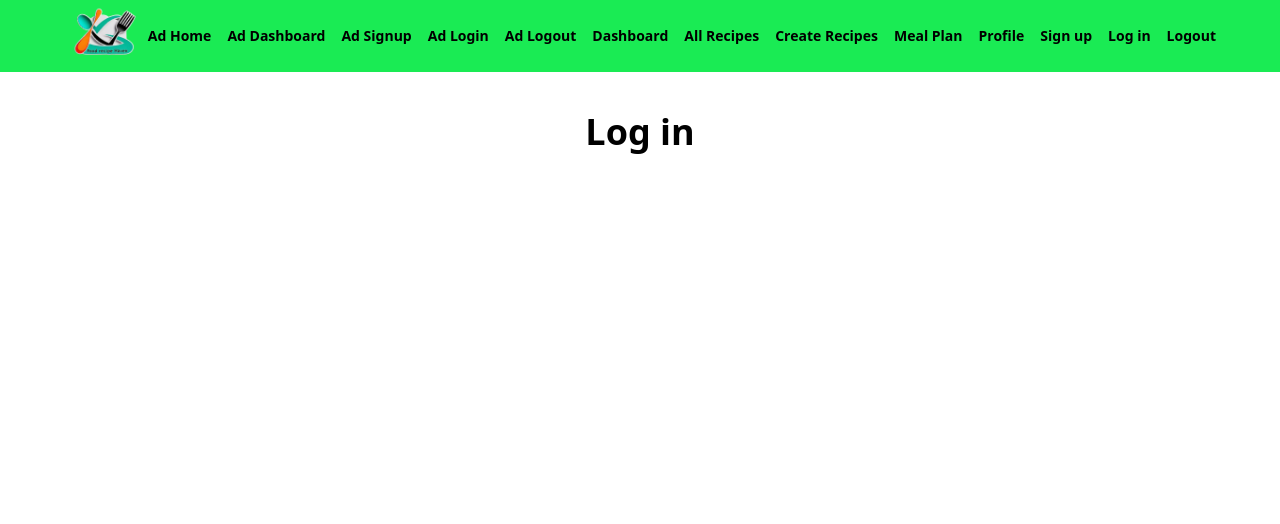
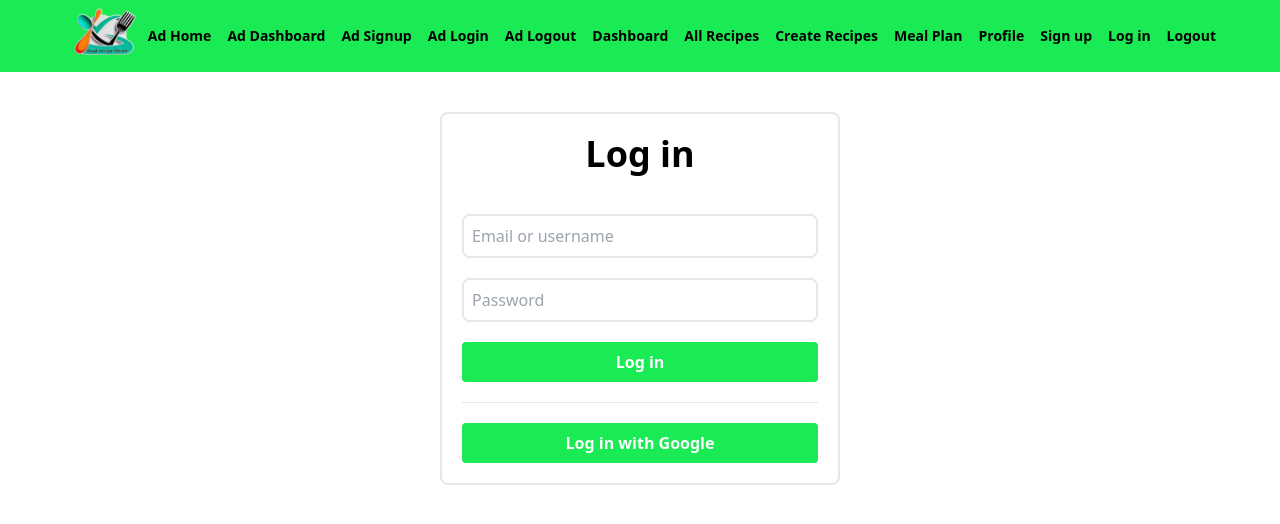
Before and after one commit to karanssu/ai-recipe-haven, a Next.js app: page /login in a window 1280 px wide. Shown: the top 524 px of the page. Built offline with nearby package versions, Linux system fonts and the light colour scheme.

Commit message:
basic login page styled

```diff
--- a/app/(root)/(user)/(auth)/login/page.tsx
+++ b/app/(root)/(user)/(auth)/login/page.tsx
@@ -1,5 +1,57 @@
+import Form from "next/form";
+
 const Page = () => {
-	return <div className="text-4xl text-center mt-10 font-semibold">Log in</div>;
+	return (
+		<div className="border-2 border-gray-200 p-5 rounded-lg w-[400px] ml-auto mr-auto mt-10">
+			<div className="text-4xl text-center font-semibold">Log in</div>
+
+			<div className="mt-5">
+				<Form
+					action={async () => {
+						"use server";
+						console.log("Sign up with email and password");
+					}}
+				>
+					<input
+						type="text"
+						name="usernameEmail"
+						placeholder="Email or username"
+						className="border-2 border-gray-200 p-2 rounded-lg w-full mt-5"
+					/>
+					<input
+						type="password"
+						name="password"
+						placeholder="Password"
+						className="border-2 border-gray-200 p-2 rounded-lg w-full mt-5"
+					/>
+					<button
+						type="submit"
+						className="bg-Green hover:bg-green-500 text-white font-bold py-2 px-4 rounded w-full mt-5"
+					>
+						Log in
+					</button>
+				</Form>
+			</div>
+
+			<hr className="mt-5" />
+
+			<div className="mt-5">
+				<Form
+					action={async () => {
+						"use server";
+						console.log("Sign up with Google");
+					}}
+				>
+					<button
+						type="submit"
+						className="bg-Green hover:bg-green-500 text-white font-bold py-2 px-4 w-full rounded"
+					>
+						Log in with Google
+					</button>
+				</Form>
+			</div>
+		</div>
+	);
 };
 
 export default Page;
```
